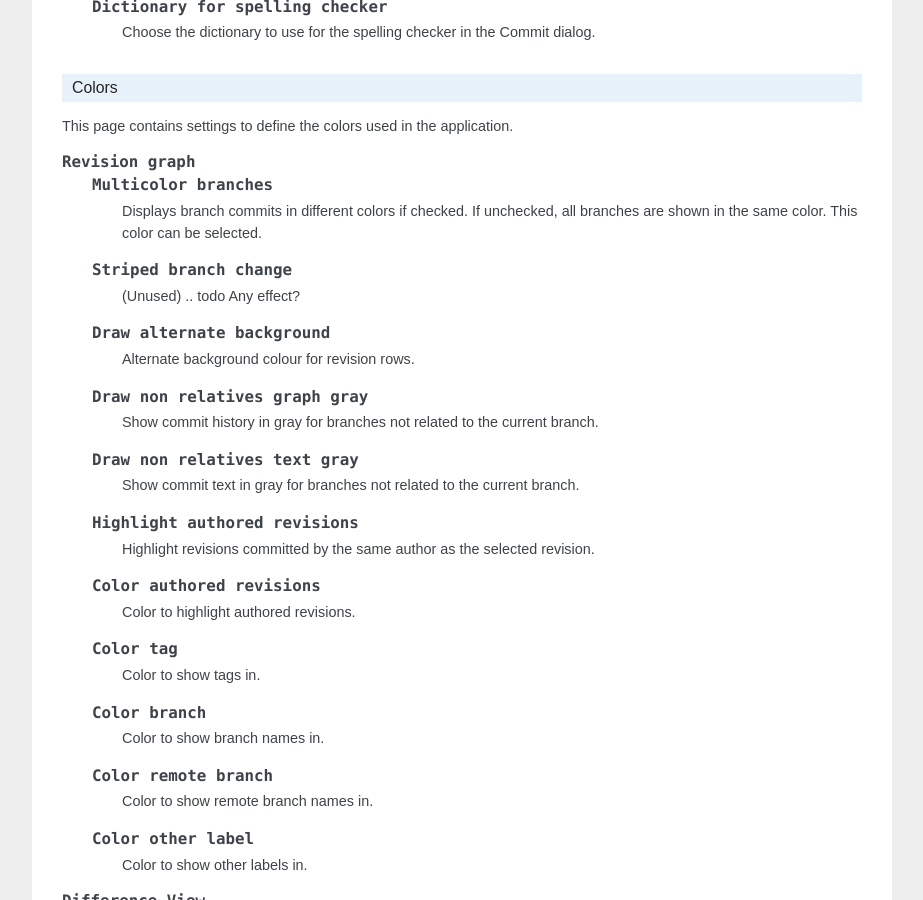
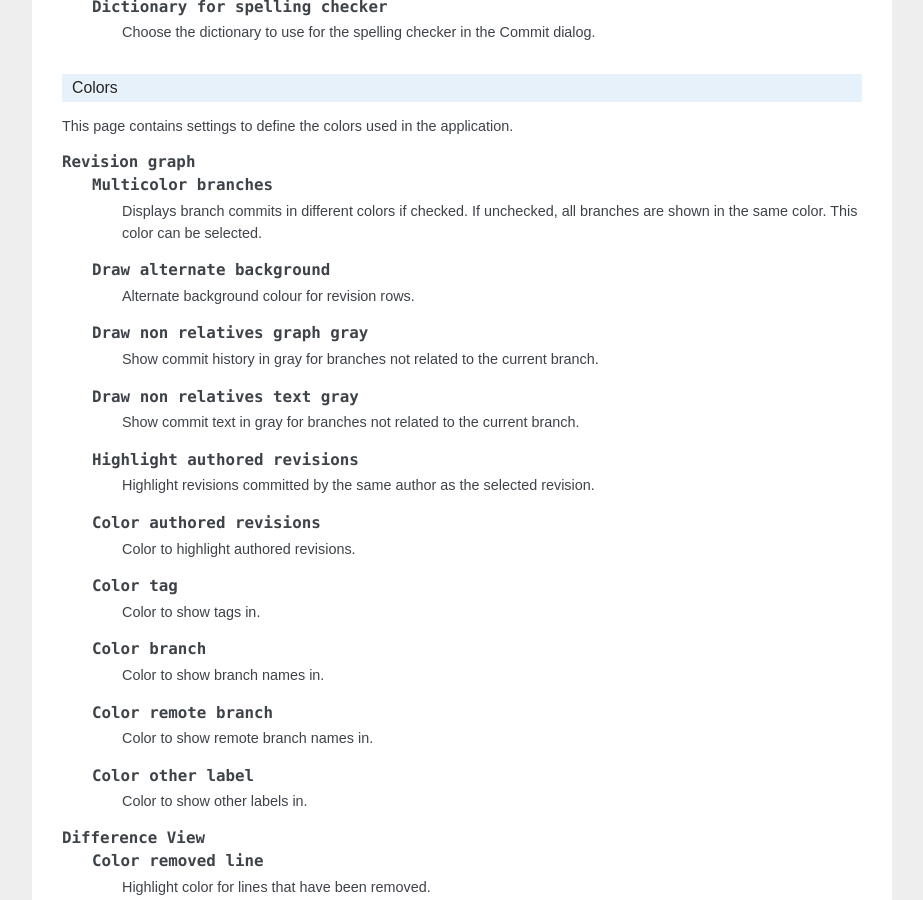
Before and after one commit to martinqt/GitExtensionsDoc, a Sphinx documentation site: the page built from source/settings.rst, in a window 1280 px wide and 900 px high, scrolled down 4345 px. Shown: the whole window, without its empty margins (198-1121 px from the left). Built offline with Sphinx 7.4.7, drawn with Linux system fonts in a browser that asks for light colours.

Commit message:
Remove Striped branch change settings

```diff
--- a/source/settings.rst
+++ b/source/settings.rst
@@ -257,11 +257,6 @@ depending on whether or not they are distributed with that repository.
           Displays branch commits in different colors if checked.
           If unchecked, all branches are shown in the same color.
           This color can be selected.
-
-        .. setting:: Striped branch change
-
-          (Unused)
-          .. todo Any effect?
 
         .. setting:: Draw alternate background
 
```
